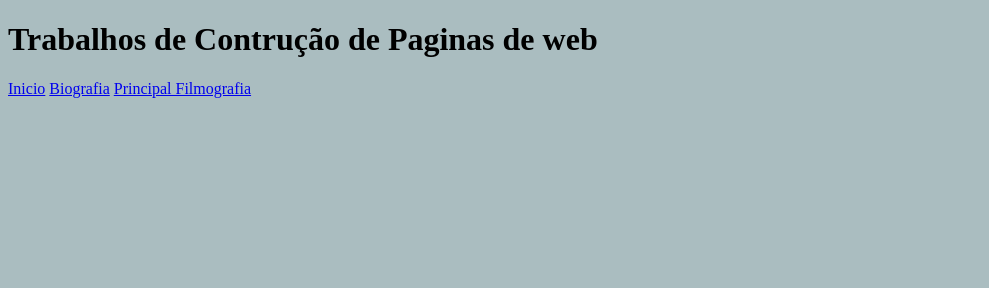
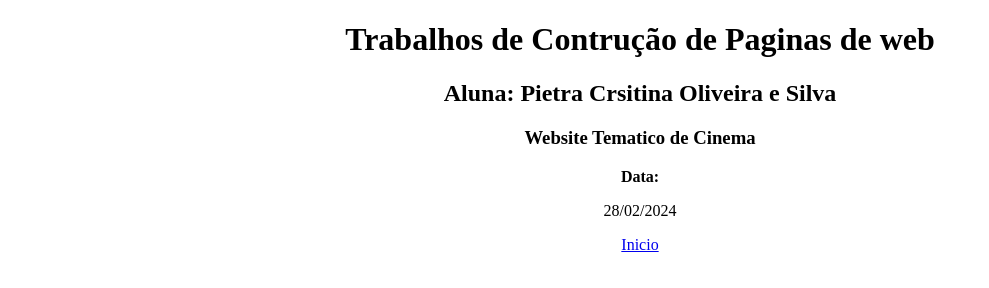
Before and after one commit to Pietra-Cristina/Paginas-de-Web, a plain HTML site: page index.html in a window 1280 px wide. Shown: the whole page, without its empty margins (0-989 px from the left). Drawn offline with Linux system fonts and the light colour scheme.

Commit message:
Update index.html

```diff
--- a/index.html
+++ b/index.html
@@ -4,13 +4,16 @@
     <head>
     </head>
 
-    <body style="background-color:rgb(170, 189, 192);">
+    <body>
+        <center>
+            <h1>Trabalhos de Contrução de Paginas de web</h1>
+            <h2>Aluna: Pietra Crsitina Oliveira e Silva</h2>
 
-        <h1>Trabalhos de Contrução de Paginas de web</h1>
-        <p>
-            <a href="Cinema1.html">Inicio</a>
-            <a href="Cinema2.html">Biografia</a>
-            <a href="Cinema3.html">Principal Filmografia</a>
-         </p>
+            <h3>Website Tematico de Cinema</h3>
+            <p><strong>Data:</strong></p> <p>28/02/2024</p>
+            <p>
+                <a href="Cinema1.html">Inicio</a>
+            </p>
+        </center>
     </body>
 </html>
```
